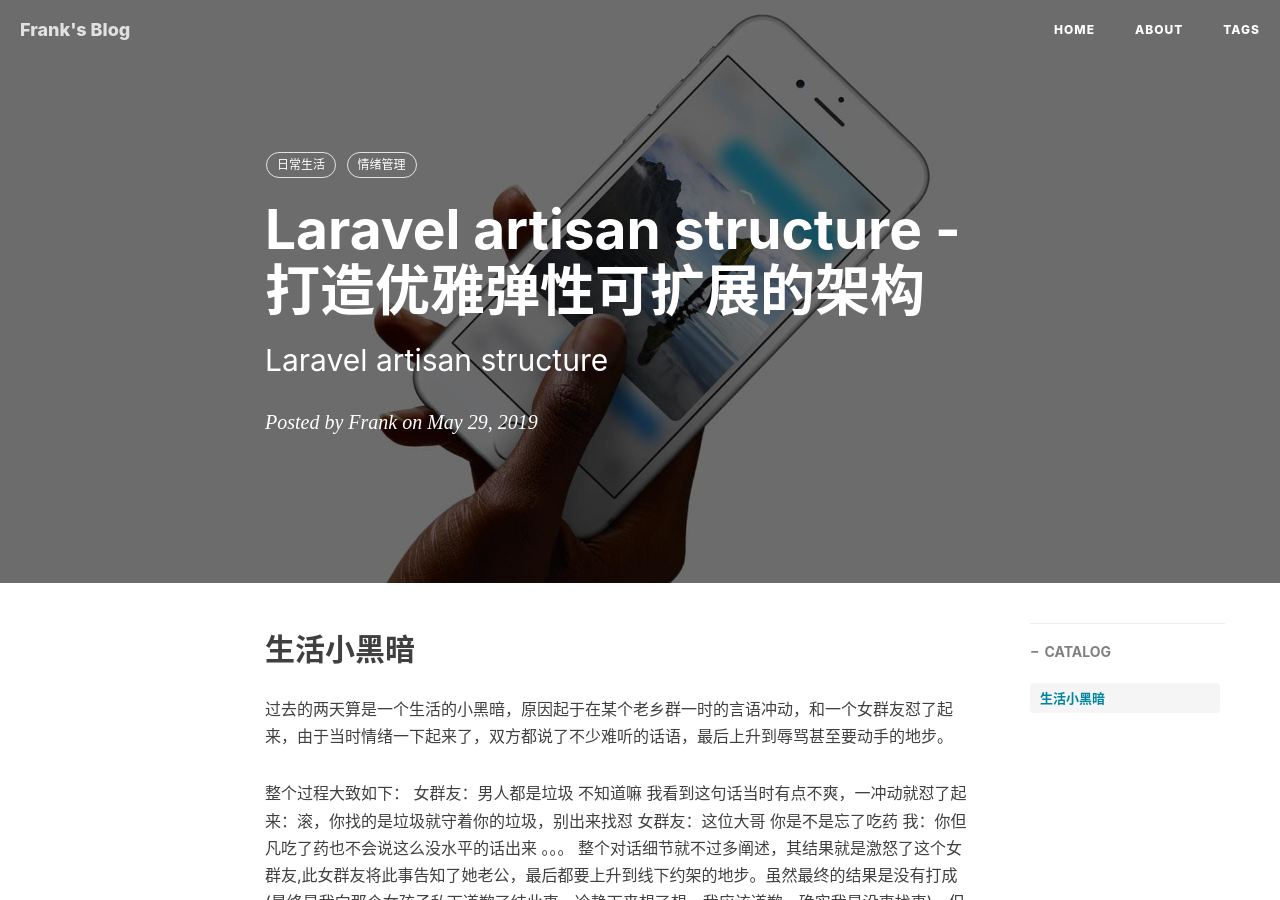
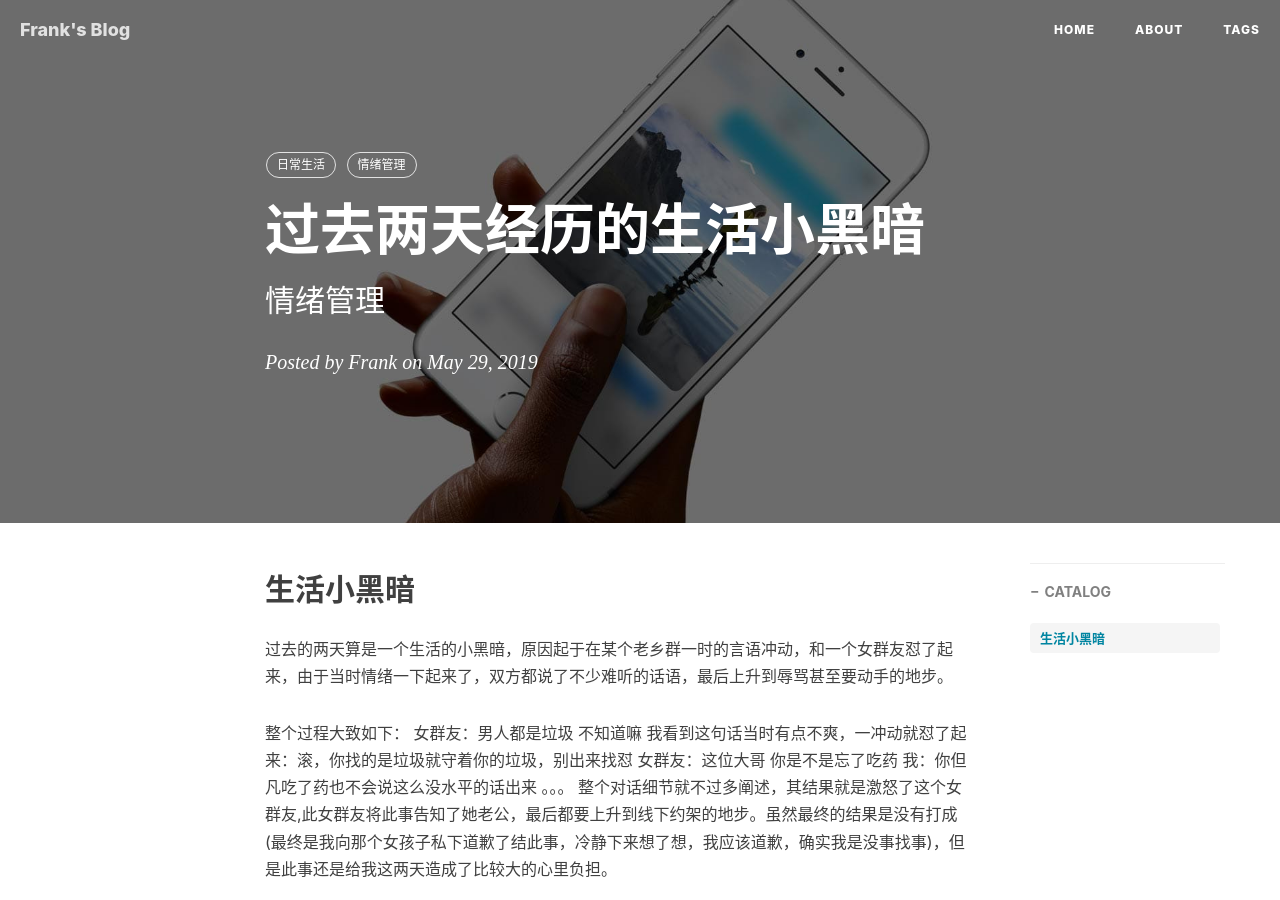
Before and after one commit to szfrank/szfrank.github.io, a Jekyll site: the page built from _posts/2021-10-11-emotion-management.md, in a window 1280 px wide and 900 px high. Built offline with Jekyll 4.4.1, drawn with Linux system fonts in a browser that asks for light colours; nearby versions of some CDN libraries; comment, search, counter and statistics services are not loaded.

Commit message:
+ emotion-management

```diff
--- a/_posts/2021-10-11-emotion-management.md
+++ b/_posts/2021-10-11-emotion-management.md
@@ -1,7 +1,7 @@
 ---
 layout:     post
-title:      Laravel artisan structure - 打造优雅弹性可扩展的架构
-subtitle:   Laravel artisan structure
+title:      过去两天经历的生活小黑暗
+subtitle:   情绪管理
 date:       2019-05-29
 author:     Frank
 header-img: img/post-bg-ios9-web.jpg
```
